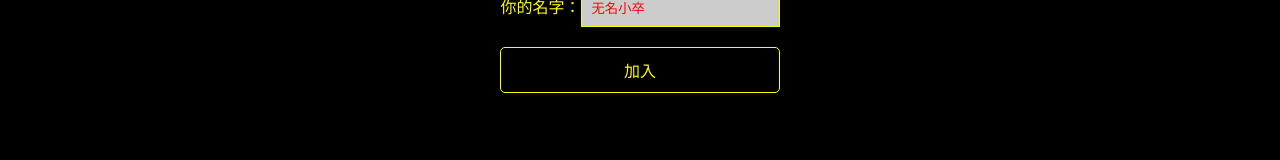
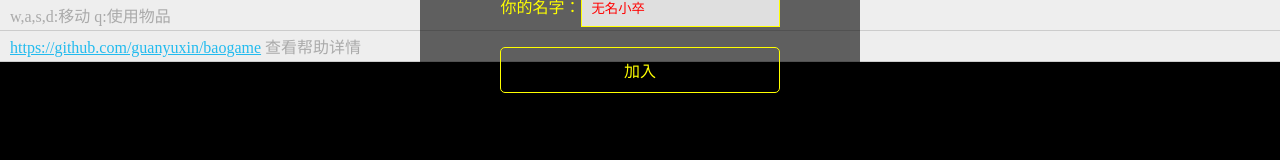
Before and after one commit to guanyuxin/baogame, a website: page index.html in a window 1280 px wide. Drawn offline with Linux system fonts and the light colour scheme; no server answers.

Commit message:
add help in pc

```diff
--- a/index.html
+++ b/index.html
@@ -72,6 +72,9 @@
 	input::-webkit-input-placeholder {
 		color: #f00 !important;
 	}
+	.notice {
+		background: #eee;
+	}
 	.noticeItem {
 	    padding: 3px 10px;
 	    border-bottom: 1px solid #ccc;
@@ -79,7 +82,7 @@
 	}
 	.noticeItem b {
 		font-weight: bolder;
-		color: #ee9;
+		color: #f00;
 	}
 	.mobileController {
 		position: absolute;
@@ -130,6 +133,9 @@
 		border: 2px solid #fff;
 		background: rgba(255,255,255,.3);
 	}
+	a {
+		color: #2be;
+	}
 </style>
 </head>
 <body><div class="frame">
@@ -160,6 +166,8 @@
 
 </div>
 <div class="notice">
+	<div class="noticeItem">w,a,s,d:移动  q:使用物品</div>
+	<div class="noticeItem"><a target="blank" href="https://github.com/guanyuxin/baogame">https://github.com/guanyuxin/baogame</a> 查看帮助详情</div>
 </div>
 </body>
 </html>
```
